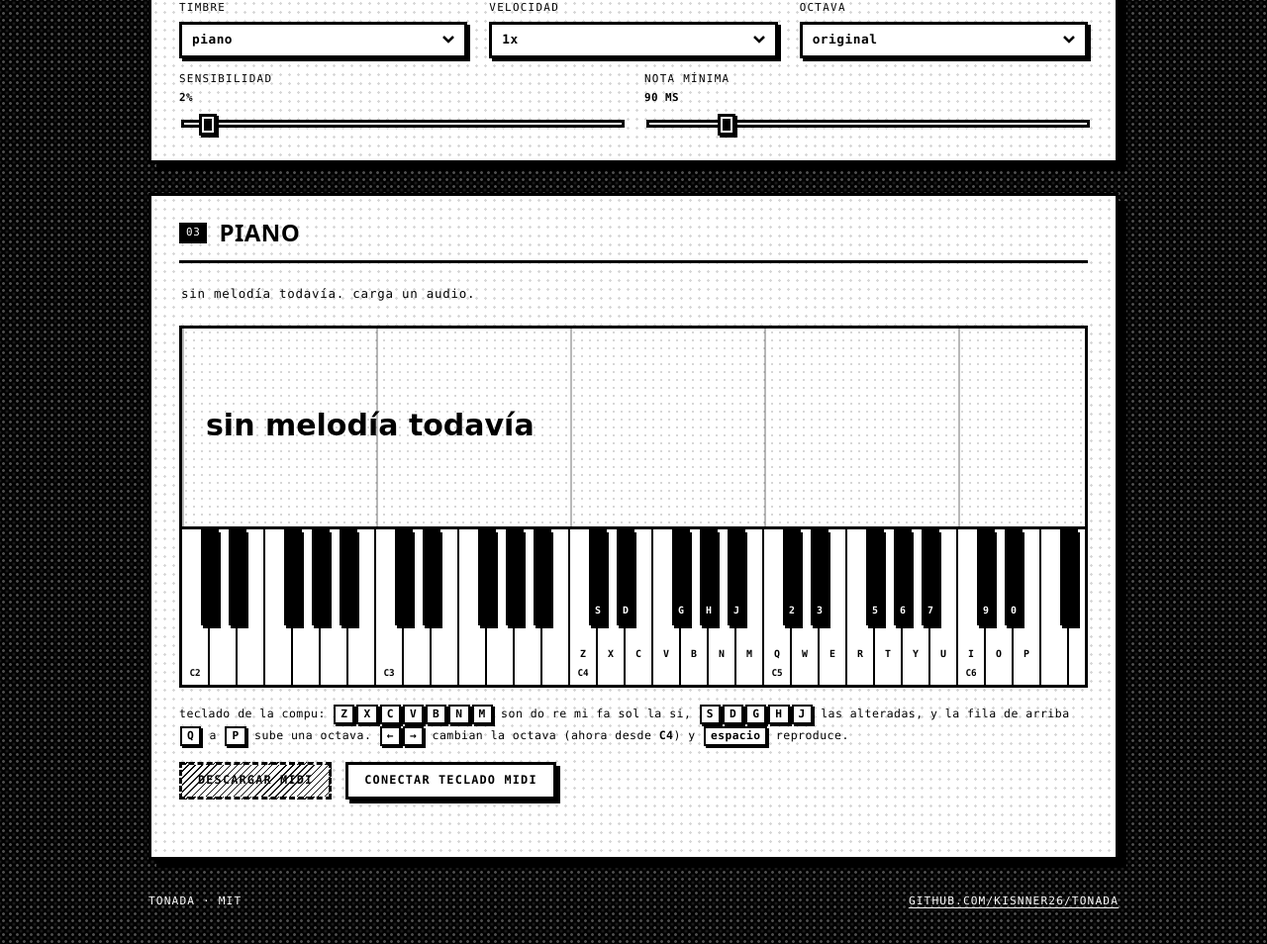
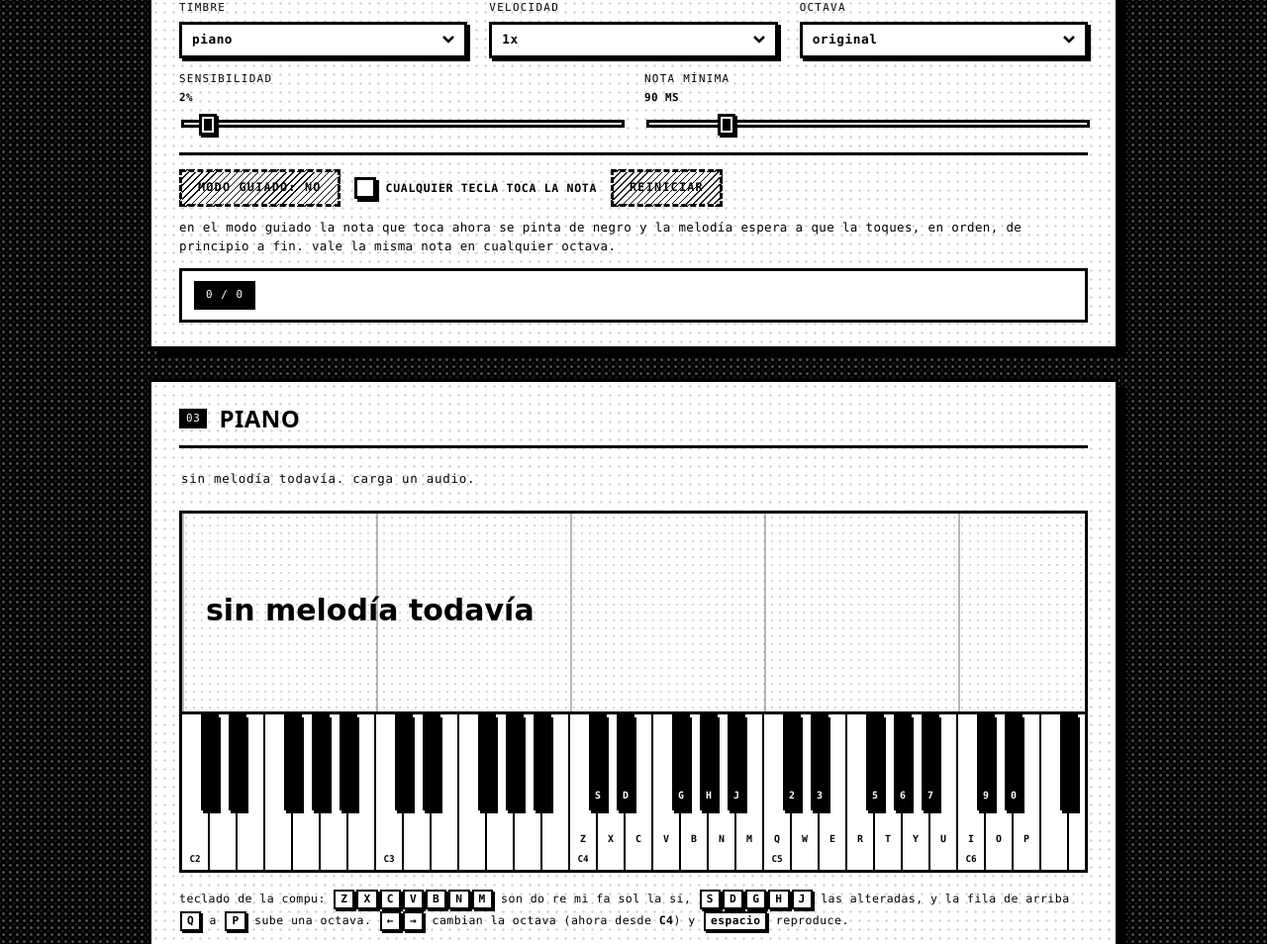
Before and after one commit to kisnner26/tonada, a website with bundled scripts: page index.html in a window 1280 px wide. Shown: the part 963-1917 px from the top of the page at 99% size. Built offline with nearby package versions, Linux system fonts and the light colour scheme; a web font is replaced by a local one.

Commit message:
feat: controles del modo guiado (estructura y estilos, la tecla objetivo se pinta de negro)

```diff
--- a/css/piano.css
+++ b/css/piano.css
@@ -76,3 +76,9 @@ kbd {
   font: 700 0.7rem/1 var(--font-mono);
   text-align: center;
 }
+
+/* tecla que toca el modo guiado: la blanca se pinta de negro y la negra queda en blanco con filo grueso */
+.key.target.w { background: var(--ink); color: var(--paper-l); }
+.key.target.w .hint { color: var(--paper-l); }
+.key.target.b { background: var(--paper-l); border: 3px solid var(--ink); box-shadow: inset 0 0 0 3px var(--paper-l), inset 0 0 0 6px var(--ink), 2px 3px 0 var(--ink-d); }
+.key.target.b .hint { color: var(--ink); }
--- a/css/riso.css
+++ b/css/riso.css
@@ -247,6 +247,30 @@ input[type='range']::-moz-range-track { height: 8px; background: var(--paper-p);
 input[type='range']::-webkit-slider-thumb { appearance: none; width: 18px; height: 22px; margin-top: -9px; background: var(--hot); border: 3px solid var(--ink); border-radius: 0; box-shadow: inset 0 0 0 2px var(--paper-l), 2px 2px 0 var(--ink); }
 input[type='range']::-moz-range-thumb { width: 12px; height: 16px; background: var(--hot); border: 3px solid var(--ink); border-radius: 0; box-shadow: 2px 2px 0 var(--ink); }
 
+/* modo guiado */
+.guide { display: flex; flex-direction: column; gap: 12px; padding-top: 14px; border-top: 3px solid var(--ink); }
+.guide .row { align-items: center; }
+.guide-info {
+  margin: 0;
+  display: flex;
+  flex-wrap: wrap;
+  align-items: center;
+  gap: 10px 16px;
+  padding: 10px 12px;
+  border: 3px solid var(--ink);
+  background: var(--paper-l);
+  font: 600 0.82rem/1.4 var(--font-mono);
+  letter-spacing: 0.04em;
+}
+.guide-info.miss { background: var(--ink); color: var(--paper-l); }
+.guide-info.miss .fact { background: var(--paper-l); color: var(--ink); }
+
+.check { display: inline-flex; align-items: center; gap: 10px; font: 600 0.72rem/1.3 var(--font-mono); letter-spacing: 0.06em; text-transform: uppercase; cursor: pointer; }
+.check input { position: absolute; opacity: 0; width: 1px; height: 1px; }
+.check .box { width: 22px; height: 22px; flex: none; border: 3px solid var(--ink); background: var(--paper-l); box-shadow: 3px 3px 0 var(--ink); }
+.check input:checked + .box { background: var(--ink); box-shadow: inset 0 0 0 3px var(--paper-l), 3px 3px 0 var(--ink); }
+.check input:focus-visible + .box { outline: 3px solid var(--ink); outline-offset: 3px; }
+
 /* zona de arrastre */
 .drop { border-style: dashed; transition: background-color 0.12s; }
 .drop.over { border-style: solid; transform: translate(-3px, -3px); box-shadow: 14px 14px 0 var(--ink-d); }
--- a/index.html
+++ b/index.html
@@ -67,6 +67,18 @@
         <input id="minms" type="range" min="30" max="400" step="10" value="90">
       </label>
     </div>
+    <div class="guide">
+      <div class="row">
+        <button class="btn" id="guideBtn" type="button" aria-pressed="false" disabled>modo guiado: no</button>
+        <label class="check" for="anykey"><input id="anykey" type="checkbox"><span class="box" aria-hidden="true"></span>cualquier tecla toca la nota</label>
+        <button class="btn" id="guideReset" type="button" disabled>reiniciar</button>
+      </div>
+      <p class="msg">en el modo guiado la nota que toca ahora se pinta de negro y la melodía espera a que la toques, en orden, de principio a fin. vale la misma nota en cualquier octava.</p>
+      <p class="guide-info" id="guideInfo" role="status" hidden>
+        <span class="fact hot" id="guideCount">0 / 0</span>
+        <span id="guideHint"></span>
+      </p>
+    </div>
   </section>
 
   <section class="card piano">
```
